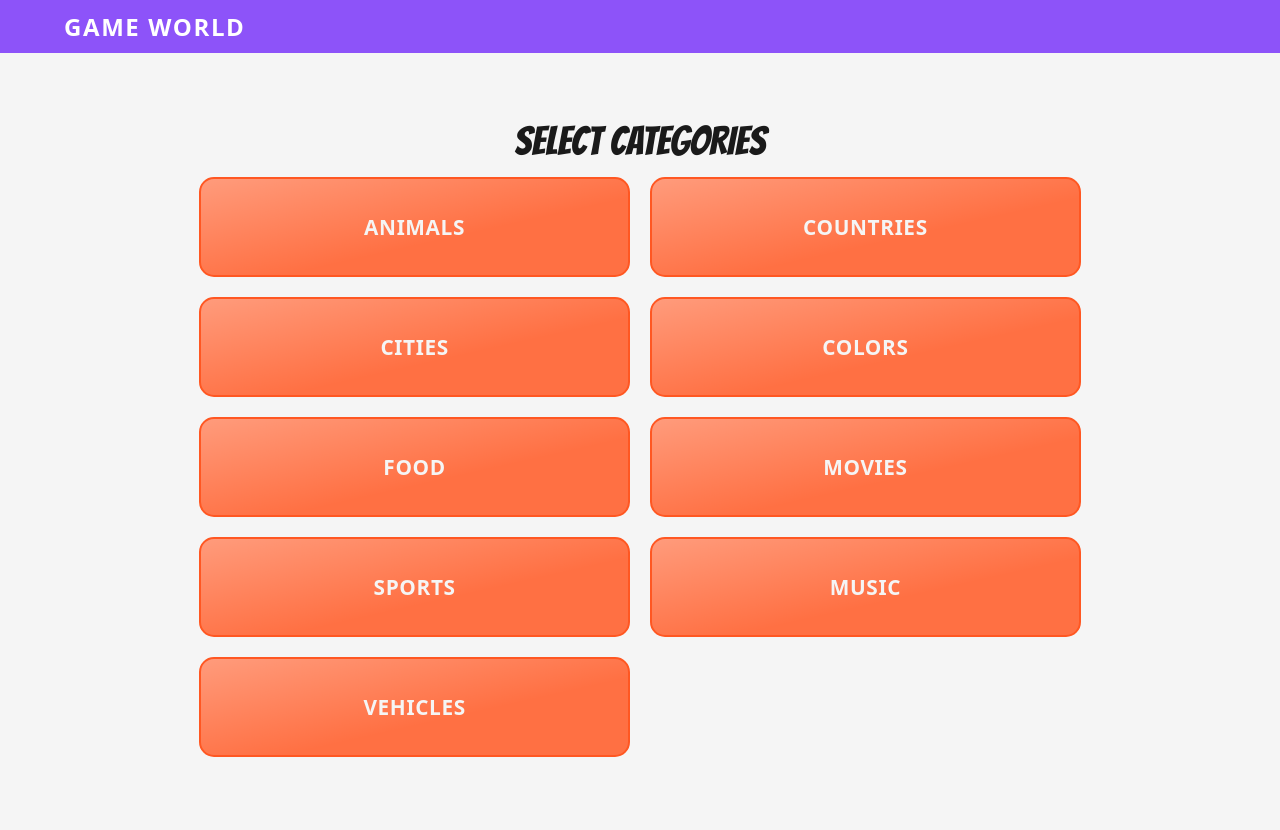
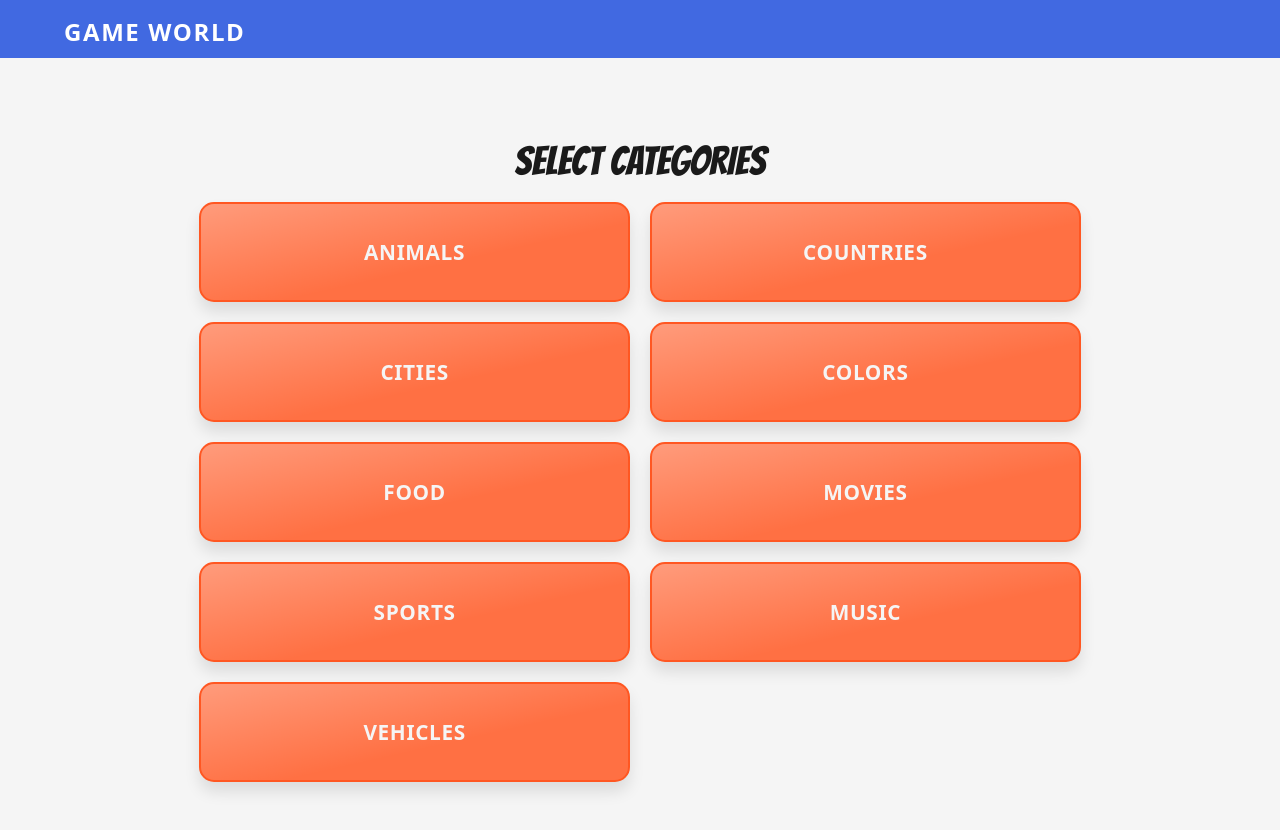
Before and after one commit to joseph-johnson27001/game-world, a Vue app: page /word-scramble/categories in a window 1280 px wide. Shown: the top 830 px of the page. Built offline with nearby package versions, Linux system fonts and the light colour scheme; a web font is replaced by a local one.

Commit message:
Nav updates

```diff
--- a/src/App.vue
+++ b/src/App.vue
@@ -41,7 +41,7 @@ main {
   justify-content: center;
   padding-top: 60px;
   min-height: 100vh;
-  margin-top: 40px;
+  margin-top: 60px;
 }
 
 h1 {
@@ -52,6 +52,32 @@ h1 {
   font-weight: 500;
   font-size: 2.5rem;
   text-transform: uppercase;
-  margin-bottom: 15px;
+  margin-bottom: 20px;
+}
+
+.card {
+  border-radius: 10px;
+  border: 2px solid;
+  text-decoration: none;
+  box-shadow: 0 10px 15px rgba(0, 0, 0, 0.1);
+  padding: 10px;
+  transition: transform 0.3s, box-shadow 0.3s, background-color 0.1s,
+    border-color 0.1s;
+}
+
+.card::before {
+  content: "";
+  position: absolute;
+  top: 0;
+  left: 0;
+  right: 0;
+  bottom: 0;
+  background: linear-gradient(
+    to bottom right,
+    rgba(255, 255, 255, 0.3),
+    rgba(255, 255, 255, 0) 60%
+  );
+  pointer-events: none;
+  z-index: 1;
 }
 </style>
--- a/src/components/GameCard.vue
+++ b/src/components/GameCard.vue
@@ -1,7 +1,7 @@
 <template>
   <router-link
     :to="link"
-    class="game-card"
+    class="card game-card"
     :style="{ backgroundColor: bgColor, borderColor: borderColor }"
   >
     <div class="game-card-icon">{{ icon }}</div>
@@ -38,37 +38,14 @@ export default {
 
 <style scoped>
 .game-card {
-  background-color: #ff7043;
   display: flex;
   flex-direction: column;
   justify-content: center;
   text-align: center;
   width: 200px;
   height: 200px;
-  border-radius: 15px;
-  border: 2px solid;
-  transition: transform 0.3s, box-shadow 0.3s;
-  text-decoration: none;
-  box-shadow: 0 10px 15px rgba(0, 0, 0, 0.1);
-  padding: 10px;
+
   position: relative;
-}
-
-.game-card::before {
-  content: "";
-  position: absolute;
-  top: 0;
-  left: 0;
-  right: 0;
-  bottom: 0;
-  border-radius: inherit;
-  background: linear-gradient(
-    to bottom right,
-    rgba(255, 255, 255, 0.3),
-    rgba(255, 255, 255, 0) 60%
-  );
-  pointer-events: none;
-  z-index: 1;
 }
 
 .game-card:hover {
--- a/src/components/NavBar.vue
+++ b/src/components/NavBar.vue
@@ -15,10 +15,10 @@ export default {
 <style scoped>
 .navbar {
   width: 100%;
-  background-color: #8d53f9;
+  background-color: #4169e1;
   font-family: "Vibes", system-ui;
   color: white;
-  padding: 10px 0;
+  padding: 15px 0px 10px 0px;
   position: fixed;
   top: 0;
   left: 0;
@@ -41,19 +41,4 @@ export default {
   color: white;
   text-decoration: none;
 }
-
-.nav-links {
-  list-style: none;
-  display: flex;
-  gap: 20px;
-}
-
-.nav-links a {
-  color: white;
-  text-decoration: none;
-}
-
-.nav-links a:hover {
-  text-decoration: underline;
-}
 </style>
--- a/src/components/WordScramble/CategoryCard.vue
+++ b/src/components/WordScramble/CategoryCard.vue
@@ -1,6 +1,6 @@
 <template>
   <div
-    class="category-card"
+    class="card category-card"
     :class="{ selected: isSelected }"
     @click="selectCategory"
   >
@@ -39,27 +39,9 @@ export default {
   border-radius: 15px;
   background-color: #ff7043;
   border: 2px solid #ff5722;
-  transition: transform 0.3s, box-shadow 0.3s, background-color 0.1s,
-    border-color 0.1s;
   cursor: pointer;
   text-align: center;
   overflow: hidden;
-}
-
-.category-card::before {
-  content: "";
-  position: absolute;
-  top: 0;
-  left: 0;
-  right: 0;
-  bottom: 0;
-  background: linear-gradient(
-    to bottom right,
-    rgba(255, 255, 255, 0.3),
-    rgba(255, 255, 255, 0) 60%
-  );
-  pointer-events: none;
-  z-index: 1;
 }
 
 .category-card:hover {
```
